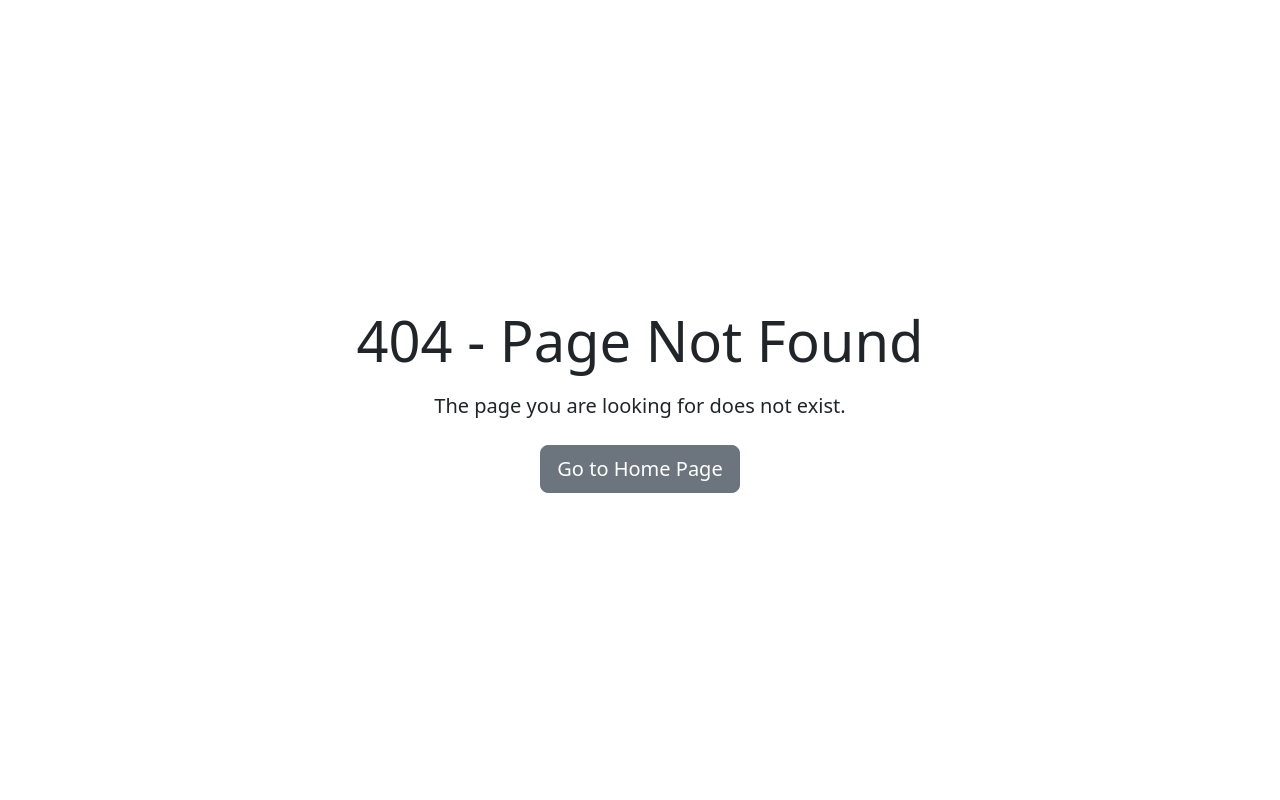
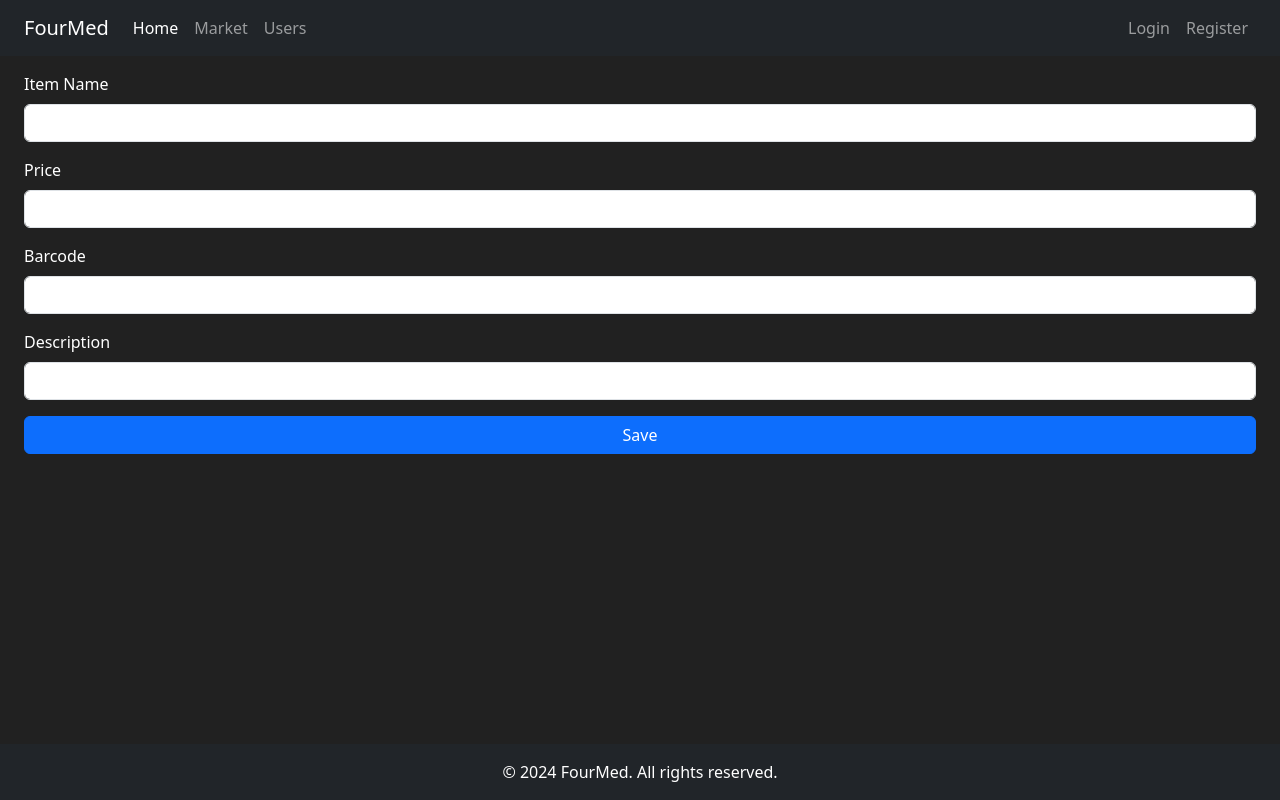
Before and after one commit to RajabM1/flask-tutorial, a React (Vite) app in the folder frontend/: page /market/add in a window 1280 px wide. Before the commit this address had no page. Built offline with nearby package versions, Linux system fonts and the light colour scheme.

Commit message:
Implement create item

```diff
--- /dev/null
+++ b/frontend/src/pages/CreateItem.tsx
@@ -0,0 +1,74 @@
+import { useState } from "react"
+import SubmitButton from "../components/button/SubmitButton"
+import ErrorMessage from "../components/ErrorMessage"
+import FormInput from "../components/FormInput"
+import Root from "./Root"
+import HttpService from "../service/HttpService"
+import { useNavigate } from "react-router-dom"
+
+const CreateItem = () => {
+    const [createItemError, setCreateItemError] = useState("");
+    const [name, setName] = useState("");
+    const [price, setPrice] = useState("");
+    const [barcode, setBarcode] = useState("");
+    const [description, setDescription] = useState("");
+    const navigate = useNavigate();
+
+    const handleCreate = async (event: { preventDefault: () => void }) => {
+        event.preventDefault();
+        setCreateItemError("");
+
+        try {
+            await HttpService.postRequest("item", { name, price, barcode, description });
+            navigate("/market");
+        } catch {
+            setCreateItemError("Error while creating item");
+        }
+    };
+
+    return (
+        <Root>
+            <form className="form-signin" onSubmit={handleCreate}>
+                <ErrorMessage message={createItemError} type="danger" />
+                <FormInput
+                    id="name"
+                    type="text"
+                    label="Item Name"
+                    value={name}
+                    onChange={(e) => setName(e.target.value)}
+                    required
+                />
+
+                <FormInput
+                    id="price"
+                    type="number"
+                    label="Price"
+                    value={price}
+                    onChange={(e) => setPrice(e.target.value)}
+                    required
+                />
+                <FormInput
+                    id="barcode"
+                    type="text"
+                    label="Barcode"
+                    value={barcode}
+                    onChange={(e) => setBarcode(e.target.value)}
+                    required
+                />
+
+                <FormInput
+                    id="description"
+                    type="text"
+                    label="Description"
+                    value={description}
+                    onChange={(e) => setDescription(e.target.value)}
+                    required
+                />
+
+                <SubmitButton label="Save" color="primary" />
+            </form>
+        </Root>
+    )
+}
+
+export default CreateItem
--- a/frontend/src/pages/MarketPage.tsx
+++ b/frontend/src/pages/MarketPage.tsx
@@ -5,6 +5,7 @@ import HttpService from "../service/HttpService";
 import Root from "./Root";
 import ActionButton from "../components/button/ActionButton";
 import ErrorMessage from "../components/ErrorMessage";
+import { useNavigate } from "react-router-dom";
 
 interface Item {
     id: number;
@@ -19,6 +20,7 @@ const MarketPage = () => {
     const [items, setItems] = useState<Item[]>([]);
     const [marketError, setMarketError] = useState("");
     const [marketMessage, setMarketMessage] = useState("");
+    const navigate = useNavigate();
 
     useEffect(() => {
         const fetchItems = async () => {
@@ -73,6 +75,7 @@ const MarketPage = () => {
                     )}
                 </tbody>
             </table>
+            <ActionButton label="Add Item" color="primary" onClick={()=>navigate('/market/add')}/>
         </Root>
     );
 };
--- a/frontend/src/service/HttpService.ts
+++ b/frontend/src/service/HttpService.ts
@@ -23,6 +23,7 @@ class HttpService {
             url: `${import.meta.env.VITE_BASE_URL}${url}`,
             headers: {
                 "Content-Type": "application/json",
+                ...HttpService.getHeader(),
             },
             data: JSON.stringify(body)
         }).then((res) => res.data);
```
Also changed, not shown: frontend/src/routes/routes.tsx (+6 -1 lines).
